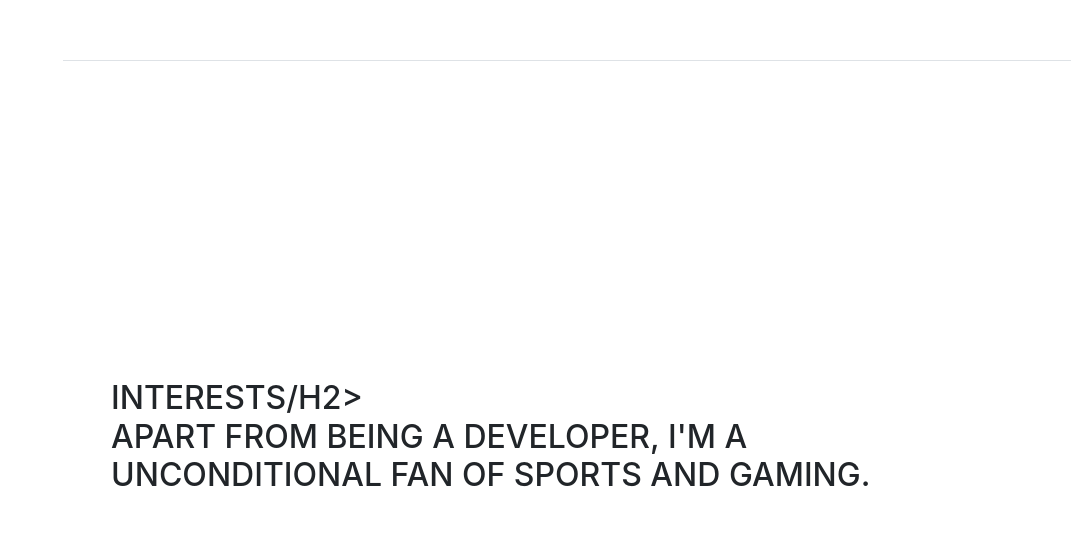
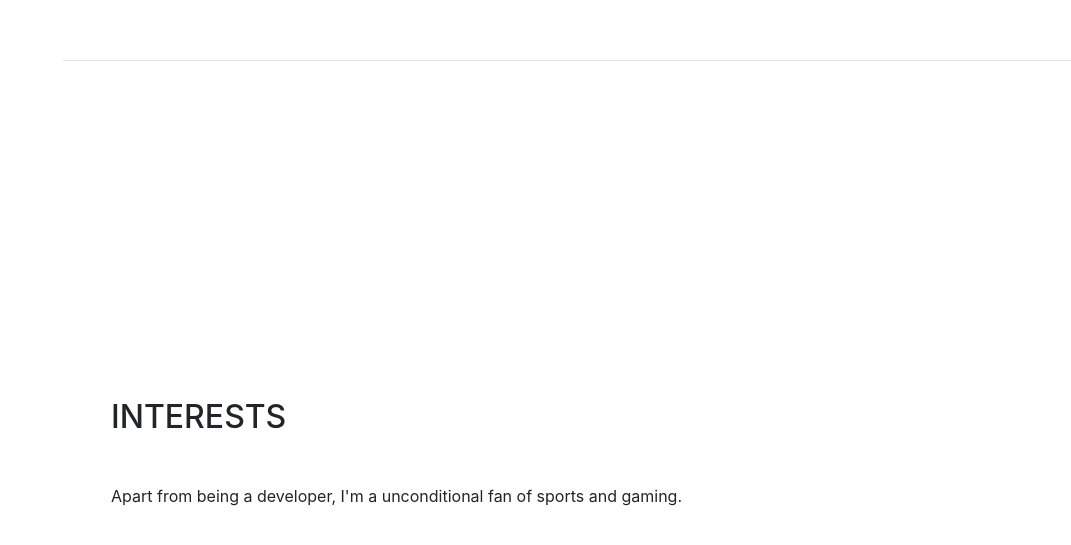
Before and after one commit to RicardoJFN/RicardoJFN.github.io, a website with bundled scripts: page index.html in a window 1280 px wide. Shown: the part 4387-4932 px from the top of the page, without its empty margins (209-1280 px from the left). Built offline with nearby package versions, Linux system fonts and the light colour scheme; a web font is replaced by a local one.

Commit message:
Small fix typo

```diff
--- a/index.html
+++ b/index.html
@@ -311,7 +311,7 @@
 
       <section class="resume-section p-3 p-lg-5 d-flex flex-column" id="interests">
         <div class="my-auto">
-          <h2 class="mb-5">Interests/h2>
+          <h2 class="mb-5">Interests</h2>
           <p>Apart from being a developer, I'm a unconditional fan of sports and gaming.
         </div>
       </section>
```
